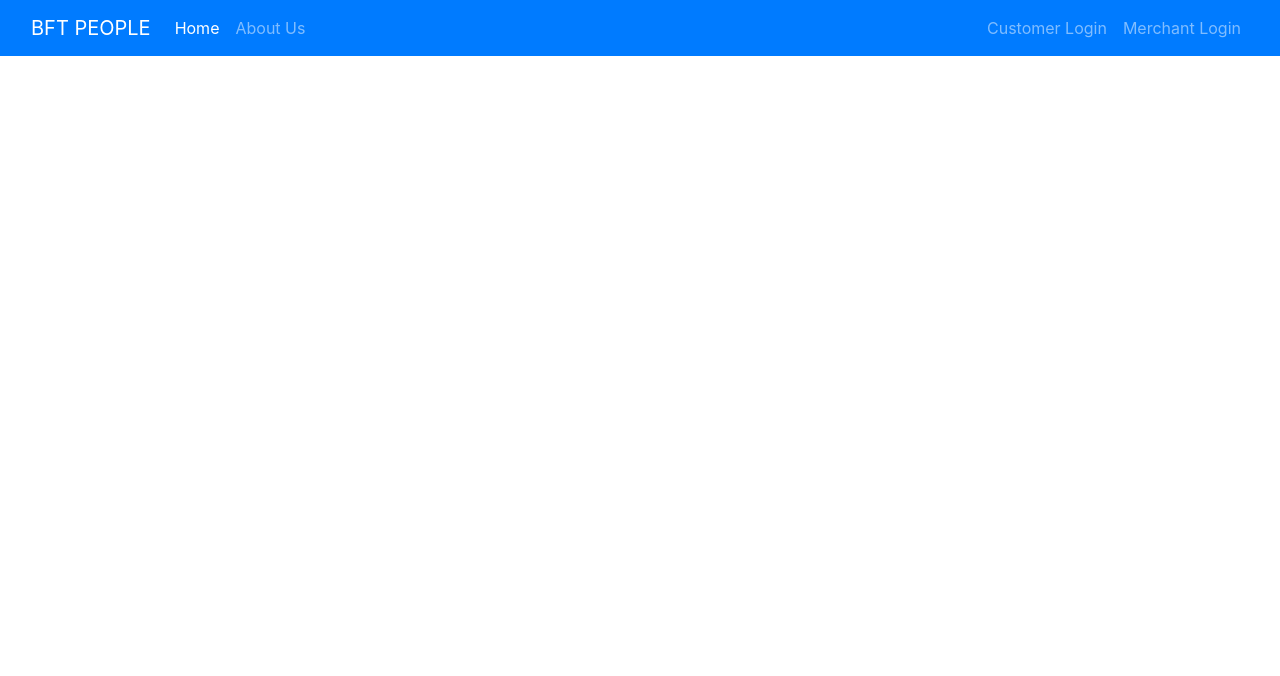
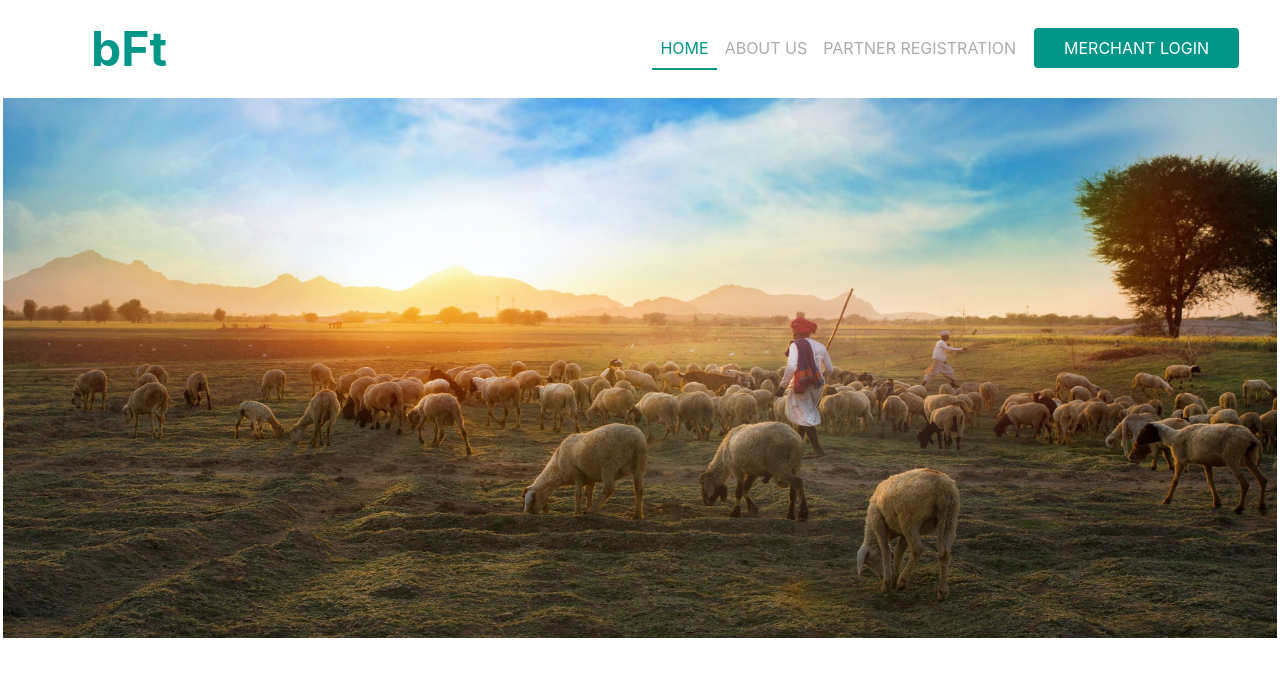
Before and after one commit to balaji18/BFT-People-Web, an Angular app: page /home in a window 1280 px wide. Before the commit this address led to /. Shown: the top 676 px of the page. Built offline with nearby package versions, Linux system fonts and the light colour scheme.

Commit message:
Worked for home page design of bft portal

```diff
--- a/angular.json
+++ b/angular.json
@@ -128,6 +128,10 @@
           }
         }
       }
-    }},
-  "defaultProject": "BFT-WEBSITE"
+    }
+  },
+  "defaultProject": "BFT-WEBSITE",
+  "cli": {
+    "analytics": "862ff488-ff7d-4fe3-aae4-b689ba029a28"
+  }
 }
--- a/src/app/app-routing.module.ts
+++ b/src/app/app-routing.module.ts
@@ -3,9 +3,8 @@ import { Routes, RouterModule } from '@angular/router';
 
 
 const routes: Routes = [
+  { path: '' , loadChildren: () => import('./bft-portal/bft-portal.module').then(m => m.BftPortalModule)},
   { path: '' , loadChildren: () => import('./login/login.module').then(m => m.LoginModule)},
-
-
 ];
 
 @NgModule({
--- a/src/app/app.component.html
+++ b/src/app/app.component.html
@@ -1,5 +1,5 @@
 <app-header></app-header>
-<div class="container">
+<div class="container-fluid">
   <div class="row">
     <div class="col-md-12">
         <router-outlet></router-outlet>
--- /dev/null
+++ b/src/app/bft-portal/home/home.component.html
@@ -0,0 +1,3 @@
+<div class="wrapper-row">
+    <img src="/assets/images/dummy-banner.jpeg" class="banner-img" />
+</div>
--- /dev/null
+++ b/src/app/bft-portal/home/home.component.ts
@@ -0,0 +1,15 @@
+import { Component, OnInit } from '@angular/core';
+
+@Component({
+  selector: 'app-home',
+  templateUrl: './home.component.html',
+  styleUrls: ['./home.component.css']
+})
+export class HomeComponent implements OnInit {
+
+  constructor() { }
+
+  ngOnInit() {
+  }
+
+}
--- a/src/app/header/header.component.html
+++ b/src/app/header/header.component.html
@@ -1,24 +1,24 @@
-    <nav class="navbar navbar-expand-md navbar navbar-dark bg-primary">
+    <nav class="navbar nav-min-ht navbar-expand-md navbar">
         <div class="container-fluid">
-        <a class="navbar-brand" href="#">BFT PEOPLE</a>
+        <a class="navbar-brand bft-logo" href="#">bFt</a>
         <button class="navbar-toggler" type="button" data-toggle="collapse" data-target="#navbarNav">
             <span class="navbar-toggler-icon"></span>
         </button>
         <div class="collapse navbar-collapse" id="navbarNav">
             <ul class="navbar-nav mr-auto">
+            </ul>
+            <ul class="navbar-nav">
                 <li class="nav-item active">
-                    <a class="nav-link">Home</a>
+                    <a routerLink="/home"  routerLinkActive="active-link" class="nav-link pointer"> HOME </a>
                 </li>
                 <li class="nav-item">
-                    <a class="nav-link">About Us</a>
-                </li>
-            </ul>
-            <ul class="navbar-nav">
-                <li class="nav-item">
-                    <a class="nav-link pointer">Customer Login</a>
+                    <a routerLink="/about-us"  routerLinkActive="active-link" class="nav-link pointer">ABOUT US</a>
                 </li>
                 <li class="nav-item">
-                    <a class="nav-link pointer" (click)="merchantLogin()">Merchant Login</a>
+                    <a routerLink="/sign-up"  routerLinkActive="active-link" class="nav-link pointer">PARTNER REGISTRATION</a>
+                </li>
+                <li class="nav-item">
+                    <a routerLink="/merchant-login"  routerLinkActive="active-link" class="nav-link pointer btn-green" (click)="merchantLogin()">MERCHANT LOGIN</a>
                 </li>
             </ul>
         </div>
--- a/src/app/login/login.module.ts
+++ b/src/app/login/login.module.ts
@@ -5,7 +5,6 @@ import { MerchantLoginComponent } from './merchant-login/merchant-login.componen
 import { SignupComponent } from './signup/signup.component';
 
 const routes: Routes = [
-  { path: '', redirectTo: 'merchant-login', pathMatch: 'full' },
   { path: 'merchant-login', component: MerchantLoginComponent },
   { path: 'merchant-signup', component: SignupComponent },
 
--- a/src/styles.css
+++ b/src/styles.css
@@ -1 +1,49 @@
 /* You can add global styles to this file, and also import other style files */
+
+.green-color {
+    color: #009688;
+}
+.btn-green {
+    background: #009688;
+    color: white !important;
+    padding: 8px 30px !important;
+    border-radius: 4px;
+    margin: 0 10px;
+}
+.nav-min-ht {
+    min-height: 90px;
+}
+a.nav-link {
+    color: #ADABAB;
+}
+
+a.nav-link:hover{
+    color: #009688;
+}
+
+.bft-logo {
+    font-size: 48px !important;
+    font-weight: bolder;
+    color: #009688;
+    line-height: 72px;
+    margin-left: 60px;
+}
+
+.bft-logo:hover {
+    color: #009688;
+}
+.active-link {
+    color: #009688 !important;
+    border-bottom: 2px solid #009688;
+}
+.wrapper-row {
+    display: flex;
+    flex-wrap: wrap;
+    margin-right: -12px !important;
+    margin-left: -12px !important;
+}
+.banner-img {
+    width: 100%;
+    height: 540px;
+    overflow: hidden;
+}
```
Also changed, not shown: src/app/bft-portal/bft-portal.module.ts (added, +19 -0 lines), src/app/bft-portal/home/home.component.css (added), src/assets/images/dummy-banner.jpeg (added), 1 other file (tests, documents, lock files or other folders).
